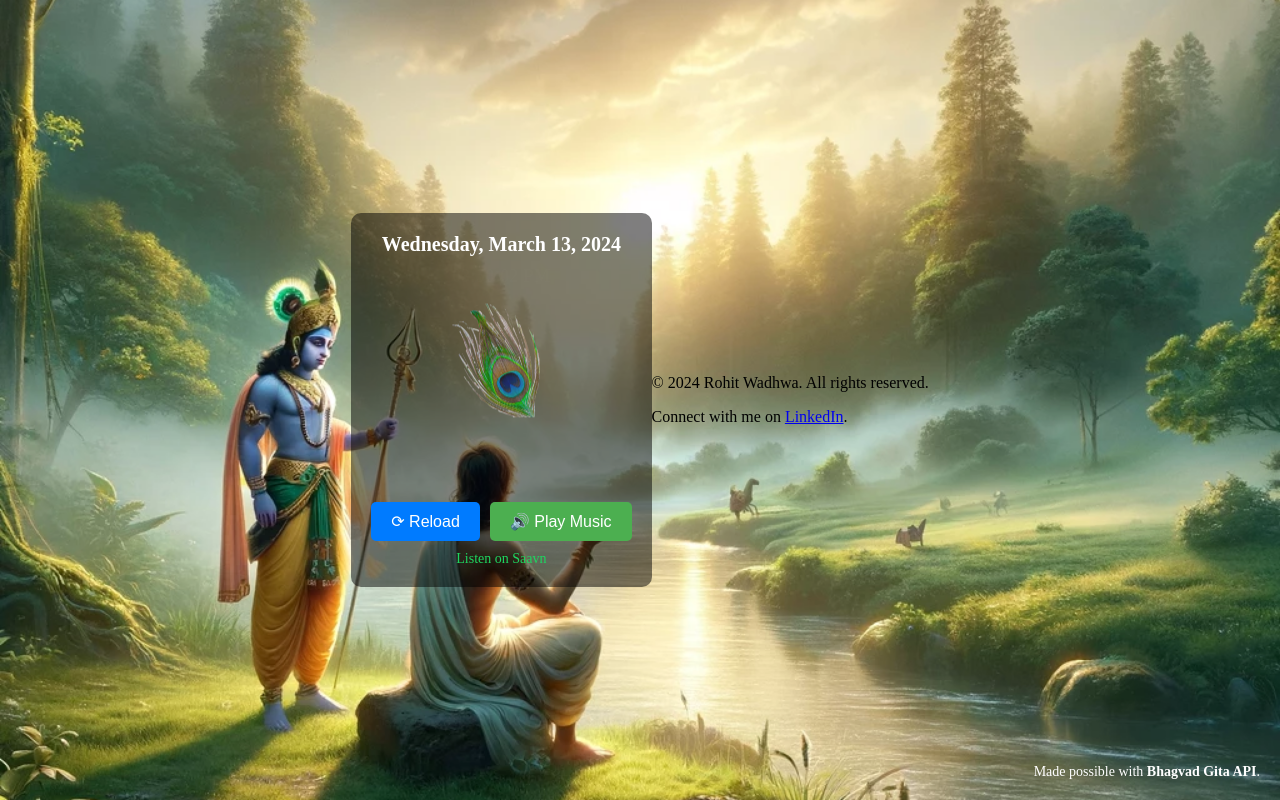
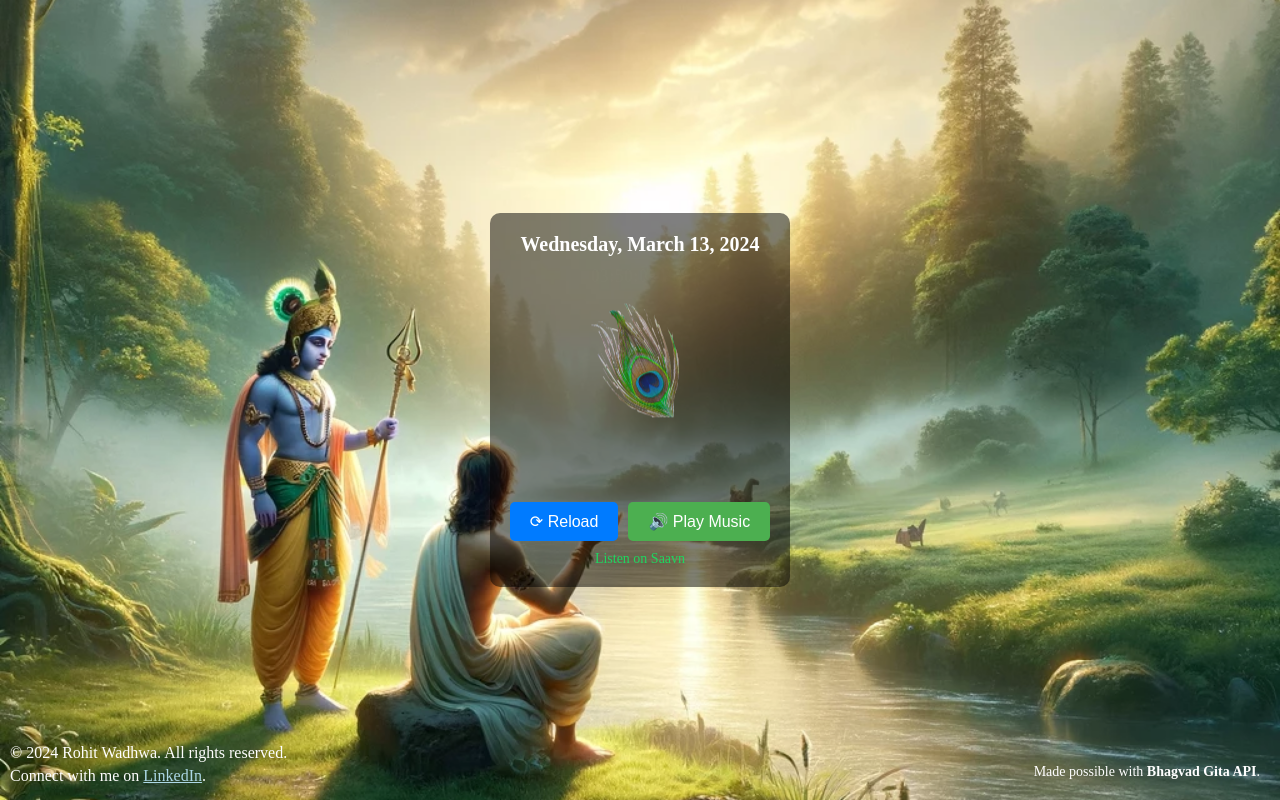
Before and after one commit to rohit-wadhwa/geeta-quote-daily, a browser extension: page index.html in a window 1280 px wide. Drawn offline with Linux system fonts and the light colour scheme; no server answers.

Commit message:
Update style.css

```diff
--- a/style.css
+++ b/style.css
@@ -159,3 +159,23 @@ body, html {
 #music-toggle:hover {
     background-color: #45a049;
 }
+footer {
+  position: fixed;
+  left: 0;
+  bottom: 0;
+  width: 100%;
+  background-color: transparent; /* or any color you prefer */
+  color: white; /* or any color that matches your design */
+  text-align: left;
+  padding: 10px;
+  box-sizing: border-box;
+}
+
+/* Additional styling for links and paragraphs within the footer if needed */
+footer a {
+  color: #add8e6; /* example color for links */
+}
+
+footer p {
+  margin: 5px 0;
+}
```
